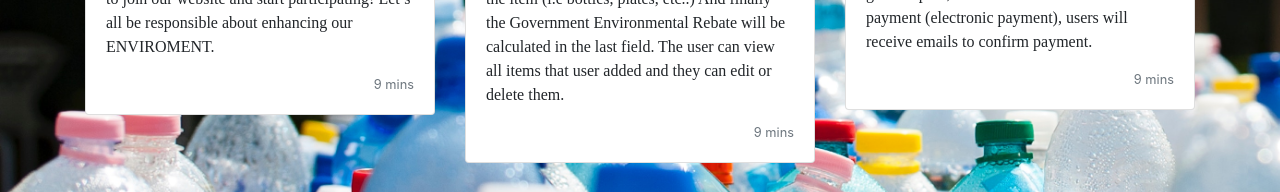
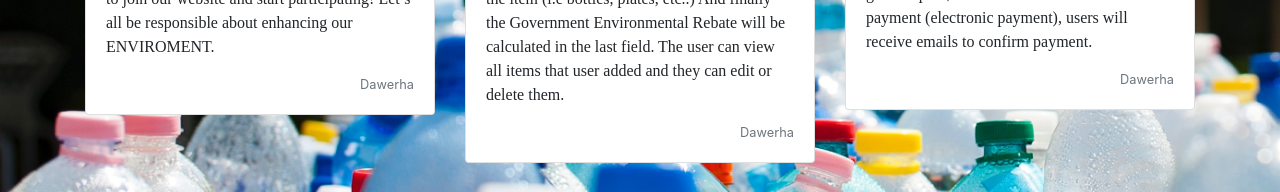
Before and after one commit to thesis-project-AASSR/front-end-react-website, a React (Create React App) app: page /home in a window 1280 px wide. Shown: the part 551-743 px from the top of the page. Built offline with nearby package versions, Linux system fonts and the light colour scheme; no server answers; sample sign-in values are in the browser's storage; what react-geocode would draw is missing.

Commit message:
Final Updated Version - Dawerha

```diff
--- a/src/components/HomePage/homepage.js
+++ b/src/components/HomePage/homepage.js
@@ -81,7 +81,7 @@ Let’s all be responsible about enhancing our ENVIROMENT.</p>
                       {/* <button type="button" class="btn btn-sm btn-outline-secondary">View</button>
                       <button type="button" class="btn btn-sm btn-outline-secondary">Edit</button> */}
                     </div>
-                    <small class="text-muted">9 mins</small>
+                    <small class="text-muted">Dawerha</small>
                   </div>
                 </div>
               </div>
@@ -101,7 +101,7 @@ The user can view all items that user added and they can edit or delete them.</p
                       {/* <button type="button" class="btn btn-sm btn-outline-secondary">View</button>
                       <button type="button" class="btn btn-sm btn-outline-secondary">Edit</button> */}
                     </div>
-                    <small class="text-muted">9 mins</small>
+                    <small class="text-muted">Dawerha</small>
                   </div>
                 </div>
               </div>
@@ -118,7 +118,7 @@ In case of acceptance, it means that we will visit the user location upon a sche
                       {/* <button type="button" class="btn btn-sm btn-outline-secondary">View</button>
                       <button type="button" class="btn btn-sm btn-outline-secondary">Edit</button> */}
                     </div>
-                    <small class="text-muted">9 mins</small>
+                    <small class="text-muted">Dawerha</small>
                   </div>
                 </div>
               </div>
--- a/src/components/ListItems/admin.js
+++ b/src/components/ListItems/admin.js
@@ -5,6 +5,7 @@ import {  Link} from "react-router-dom" ;
 // import { updateOrder,deleteOrder } from '../../actions/index';
 // import {Button} from 'react-bootstrap';
 import {withRouter} from 'react-router-dom';
+import swal from 'sweetalert';
 import ItemsNav from '../Navbar/itemsNav';
 import AdminItemsNav from '../Navbar/adminItemsNav';
 import image6 from "../../images/1_x9sm3fjasQp8gXQp-Sd0pA.png";
@@ -59,6 +60,12 @@ const TableItems = props => (
 function purchaseFunc(itemId,price){
       // var confirmation = window.confirm("Are you sure you want to Purchase this item?");
       //  if(confirmation){
+        swal({
+          title: "Successful",
+          text: "Check your paypal account for the invoice!",
+          icon: "success",
+          button: "Ok",
+        })
         var purchaseInfo ={
         itemId : itemId,
         price: price,
--- a/src/components/Profile/Sign.js
+++ b/src/components/Profile/Sign.js
@@ -171,7 +171,7 @@ const Sign = ({ currentId }) => {
 			</div>
         </div>
         <div class="form-group">
-        	<input type="email" class="form-control"  placeholder="Email" required={true}  value = {userData.email} onChange = {(e) => setUserData({ ...userData ,email : e.target.value})}/>
+        	<input type="email" class="form-control"  placeholder="Email (Paypal account)" required={true}  value = {userData.email} onChange = {(e) => setUserData({ ...userData ,email : e.target.value})}/>
         </div>
 		<div class="form-group">
             <input type="password" class="form-control"  placeholder="Password" required={true} value = {userData.password} onChange = {(e) => setUserData({ ...userData ,password : e.target.value})}/>
```
Also changed, not shown: 1 other file (tests, documents, lock files or other folders).
